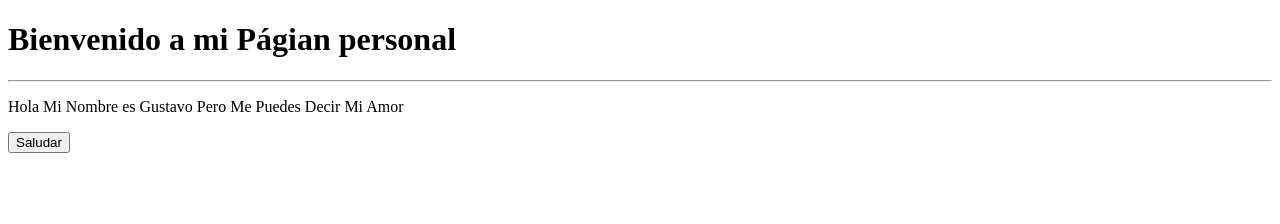
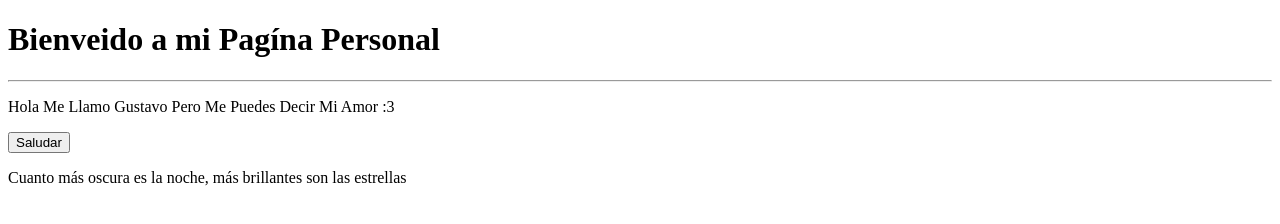
Before and after one commit to TheRipper284/TheRipper284.github.io, a plain HTML site: page index.html in a window 1280 px wide. Drawn offline with Linux system fonts and the light colour scheme.

Commit message:
Fundamentos de html

```diff
--- a/index.html
+++ b/index.html
@@ -1,16 +1,27 @@
 <!DOCTYPE html>
 <html lang="en">
+
 <head>
     <meta charset="UTF-8">
     <meta http-equiv="X-UA-Compatible" content="IE=edge">
     <meta name="viewport" content="width=device-width, initial-scale=1.0">
     <title>Página Personal</title>
 </head>
+
 <body>
-    <h1>Bienvenido a mi Págian personal</h1>
-    <hr>
-    <p>Hola Mi Nombre es Gustavo Pero Me Puedes Decir Mi Amor</p>
-    <button onclick="saludo()" >Saludar</button>
+
+    <head>
+        <h1>Bienveido a mi Pagína Personal</h1>
+        <hr>
+    </head>
+    <main>
+        <p>Hola Me Llamo Gustavo Pero Me Puedes Decir Mi Amor :3 </p>
+        <button onclick="saludo()">Saludar</button>
+    </main>
+    <footer>
+        <p>Cuanto más oscura es la noche, más brillantes son las estrellas</p>
+    </footer>
     <script src="./js/app.js"></script>
 </body>
+
 </html>
--- a/js/app.js
+++ b/js/app.js
@@ -1,3 +1,3 @@
 const saludo = () => {
-    alert('Hey You Motherfucker!');
+    alert('Hey Holiii!');
 }
```
Also changed, not shown: contact.html (added, +12 -0 lines).
